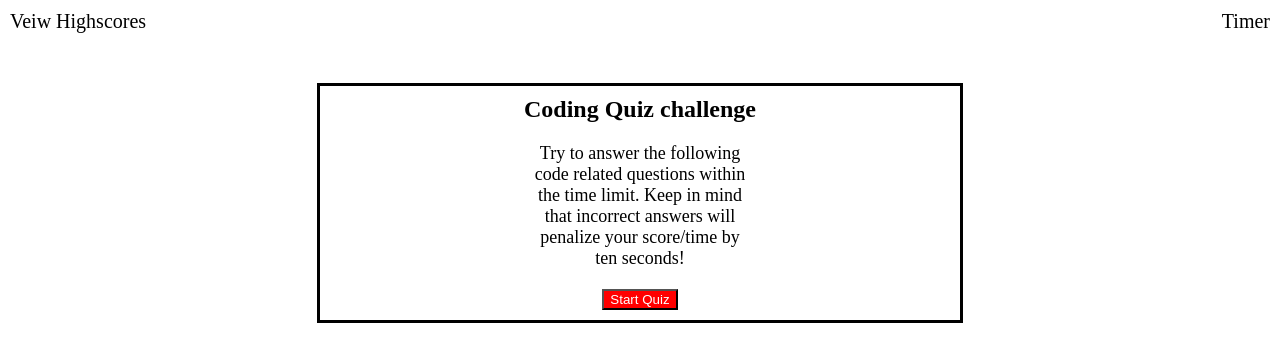
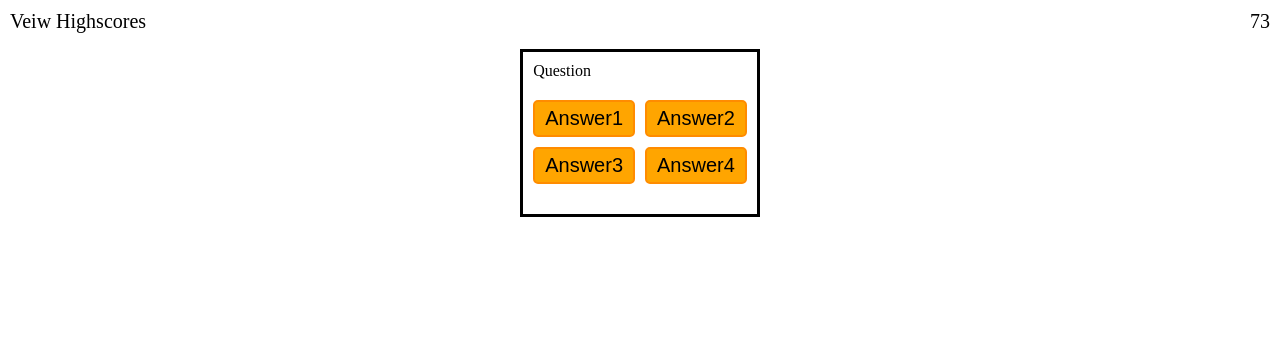
Before and after one commit to zscheel/Web-Api---Challenge, a plain HTML site: page index.html in a window 1280 px wide. Both pictures are taken after a click on the button "Start Quiz". Drawn offline with Linux system fonts and the light colour scheme.

Commit message:
added questions section as well as some javascript

```diff
--- a/assets/script.js
+++ b/assets/script.js
@@ -1 +1,45 @@
-let timeLeft = document.getElementById("timer");
+var timeLeft = document.querySelector(".timer");
+var startButton = document.getElementById('start');
+var quiz = document.getElementById('quiz');
+var questionsContainer = document.getElementById('container');
+
+
+function startGame () {
+ quiz.classList.add('hidden')
+ questionsContainer.classList.remove('hidden')
+ setNextQuestion();
+}
+
+function setNextQuestion () {
+
+}
+
+var questions = [
+    {
+        question: 'What is 2 + 2',
+        answers: [
+           { text: '4', correct: true },
+           { text: '22', correct: false },
+        ]
+    }
+]
+
+
+
+
+startButton.addEventListener('click', function () {
+    startGame();
+    timerCount = 75;
+    console.log(timerCount);
+    // timer
+    interval = setInterval(function () {
+      if (timerCount > 0) {
+        timerCount--;
+      } else {
+        clearInterval(interval);
+      }
+      timeLeft.textContent = timerCount;
+    }, 1000);
+
+    renderQuestions()
+  });
--- a/assets/style.css
+++ b/assets/style.css
@@ -2,6 +2,7 @@
     margin: 0;
 
 }
+
 
 
 header {
@@ -23,7 +24,7 @@ header {
     display: inline;
 }
 
-.quiz {
+#quiz {
     margin: auto;
     margin-top: 50px;
     border: black solid;
@@ -31,22 +32,61 @@ header {
     text-align: center;
 }
 
-.quiz h1 {
+#quiz h1 {
     padding: 10px;
 }
 
-.quiz p {
+#quiz p {
     margin: 10px;
     font-size: 18px;
     padding-left: 200px;
     padding-right: 200px;
 }
 
-.quiz button {
+#quiz button {
     margin: 10px;
     background-color: red;
     color: white;
 }
-.quiz button:hover {
+#quiz button:hover {
     background-color: black;
 }
+
+.quiz-stuff {
+    display: flex;
+    justify-content: center;
+    align-items: center;
+    width: 100vw;
+    height: 200px;
+}
+
+#container {
+    max-width: 80%;
+    border: solid black;
+    padding: 10px
+}
+
+.buttons {
+    display: grid;
+    grid-template-columns: repeat(2, auto);
+    gap: 10px;
+    margin: 20px 0;
+}
+
+.btn {
+    border: 2px solid darkorange;
+    border-radius: 5px;
+    font-size: 20px;
+    background-color: orange;
+    color: black;
+    padding: 5px 10px;
+    outline: none;
+
+}
+.btn:hover {
+    border-color: black;
+}
+
+.hidden {
+    display: none;
+}
--- a/index.html
+++ b/index.html
@@ -12,11 +12,26 @@
             <div class="highscore">Veiw Highscores</h1>
             <div class ="timer">Timer</div>
         </header>
-    <section class="quiz">
-        <h1>Coding Quiz challenge</h1>
-        <p>Try to answer the following code related questions within the time limit. Keep in mind that incorrect answers will penalize your score/time by ten seconds!</p>
-        <button> Start Quiz </button>
+        <section id="quiz">
+            <h1 class ="quiz-title">Coding Quiz challenge</h1>
+            <p class="quiz-content">Try to answer the following code related questions within the time limit. Keep in mind that incorrect answers will penalize your score/time by ten seconds!</p>
+            <button id="start">Start Quiz</button>
 
         </section>
+        <section class="quiz-stuff">
+            <div id="container" class="hidden">
+                <div id="question-container" >
+                    <div id="question">Question</div>
+                    <div id="answer-buttons" class="buttons">
+                        <button class="btn">Answer1</button>
+                        <button class="btn">Answer2</button>
+                        <button class="btn">Answer3</button>
+                        <button class="btn">Answer4</button>
+                    </div>
+                </div>
+            </div>
+        </section>
+
+        <script src="assets/script.js"></script>
     </body>
 </html>
```
Lines whose indentation alone changed are shown as unchanged.
